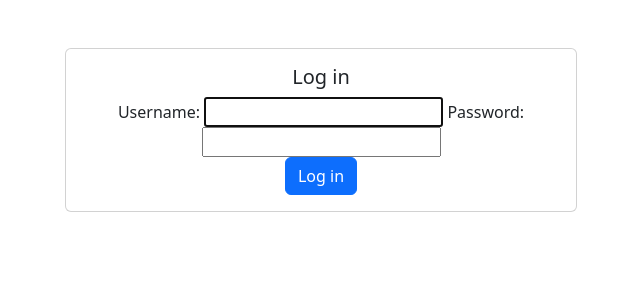
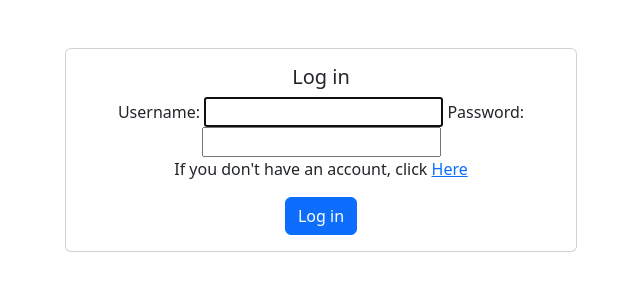
Before and after one commit to krzysztofgrabczynski/Instagram---Django-project, a Django app: page /instagram/login/ in a window 1280 px wide. Shown: the top 300 px of the page, without its empty margins (319-959 px from the left). Run offline with Django 4.2, Linux system fonts and the light colour scheme; some libraries are stand-ins or nearby versions.

Commit message:
Refactor

```diff
--- a/main/templates/registration/login.html
+++ b/main/templates/registration/login.html
@@ -12,7 +12,8 @@
             <form method="post">
                 {% csrf_token %}
                 {{ form|bootstrap }}
-                <br>
+                <p>If you don't have an account, click <a href="{% url 'sign_up' %}">Here</a></p>
+
                 <button type="submit" class="btn btn-primary">Log in</button>
             </form>
         </div>
```
